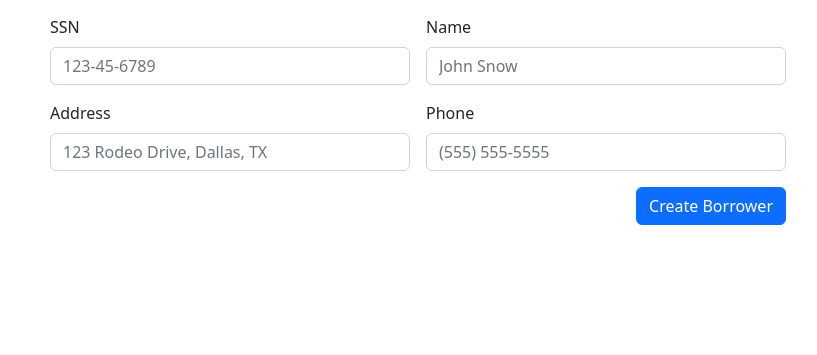
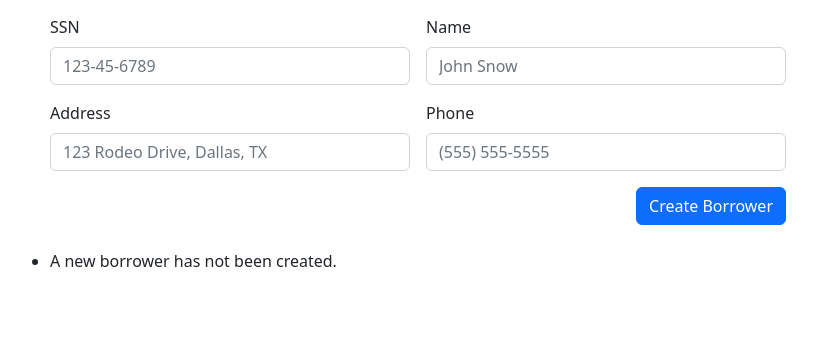
Before and after one commit to AdamMcAdamson/Cs4347.002-Helium, a Flask app: page / in a window 1280 px wide, after a click on "Borrower Management". Shown: the part 141-496 px from the top of the page, without its empty margins (222-1039 px from the left). Run offline with Flask 2, Linux system fonts and the light colour scheme.

Commit message:
Borrower html changes
Idea of how to change borrower in main.py (doesn't seem to work, so I commented it). Added to new_borrower.html

```diff
--- a/public/index.html
+++ b/public/index.html
@@ -221,9 +221,12 @@
                 </div>
               </div>
               <div class="d-flex col-12 justify-content-end">
-                <button class="btn btn-primary" type="submit">Create Borrower</button>
+                <button class="btn btn-primary" onclick = "createBorrower()" type="submit">Create Borrower</button>
               </div>
             </form>
+            <ul class="list-group mt-4" id="borrower-res">
+              <li class="dummy data">A new borrower has not been created.</li>
+            </ul>
           </div>
         </div>
       </div>
--- a/public/scripts/api_calls.js
+++ b/public/scripts/api_calls.js
@@ -79,6 +79,37 @@ function bookSearch(){
   });
 }
 
+function createBorrower(){
+
+  var borrower_list = document.getElementById('book-search-res');
+  var SSN = document.getElementById('validationSSN').value;
+  var name = document.getElementById('validationName').value;
+  var address = document.getElementById('validationAddress').value;
+  var phone = document.getElementById('validationPhone').value;
+
+  //empty fields
+  if (SSN === null || name === null || address === null) return
+
+  var base_query = "borrower/create"
+  var query = base_query + "?q=" + SSN + "&p=" + 1
+
+  fetch(query).then(response => {
+      //return response.json();
+  }).then(res => {
+      var data = res
+      //clear list
+      while (borrower_list.lastChild) {
+        borrower_list.removeChild(borrower_list.lastChild);
+      }
+      borrower_list.innerHTML += `<h3 style="text-align:center;">New borrower created!</h3>`
+
+
+  }).catch(err => {
+      // Do something for an error here
+  });
+  //return response.json();
+}
+
 window.addEventListener("load", () => {
     var button = document.getElementById("res-btn");
     button.addEventListener("click", getQuotes);
--- a/templates/new_borrower.html
+++ b/templates/new_borrower.html
@@ -64,7 +64,7 @@
                 </div>
             </div>
         </fieldset>
-        <div class="mb-3">{{ form.submit(class="btn btn-outline-info") }}</div>
+        {div class="mb-3">{{ form.submit(class="btn btn-outline-info") }}</div>
     </form>
 </div>
 {% endblock content %}
```
Also changed, not shown: main.py (+6 -1 lines).
